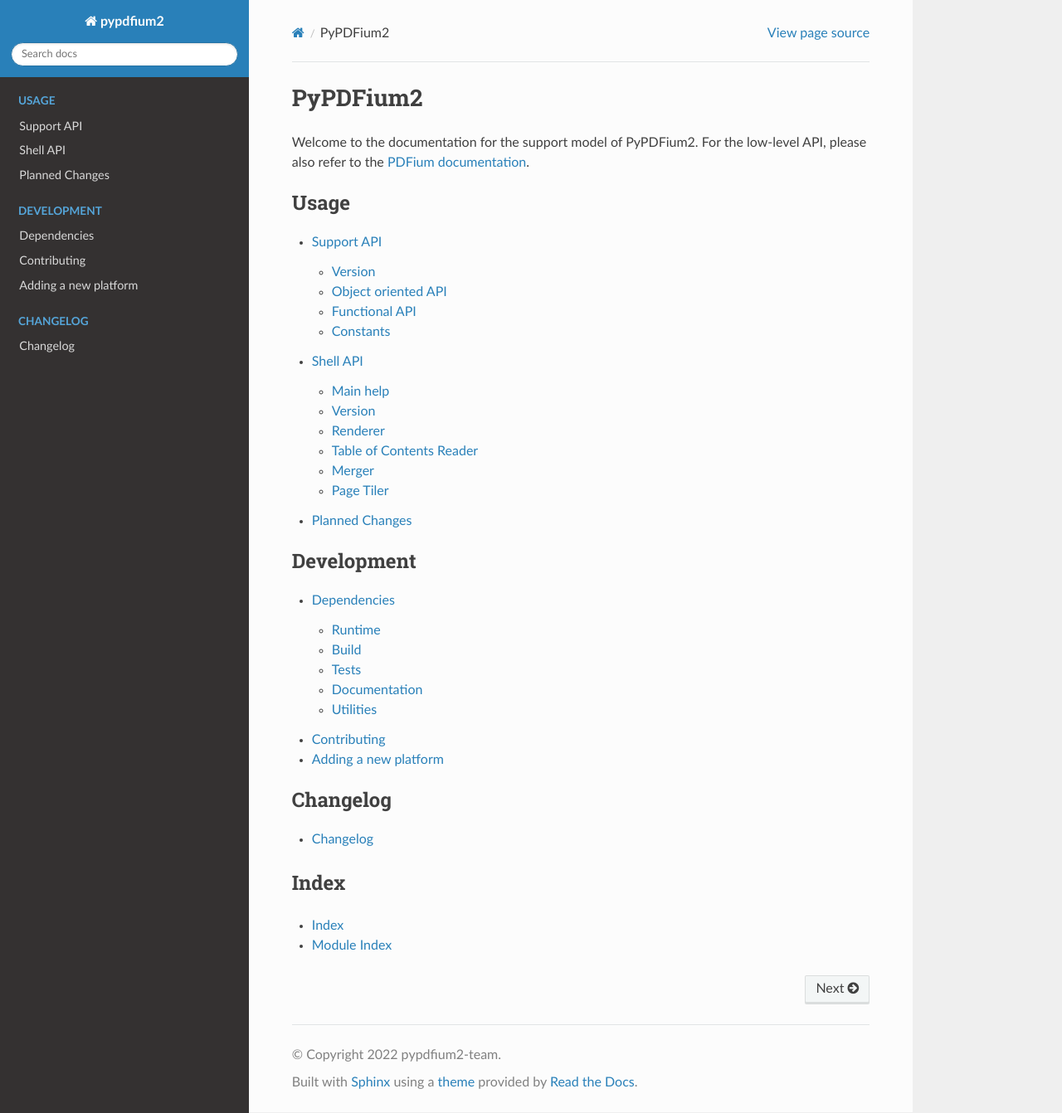
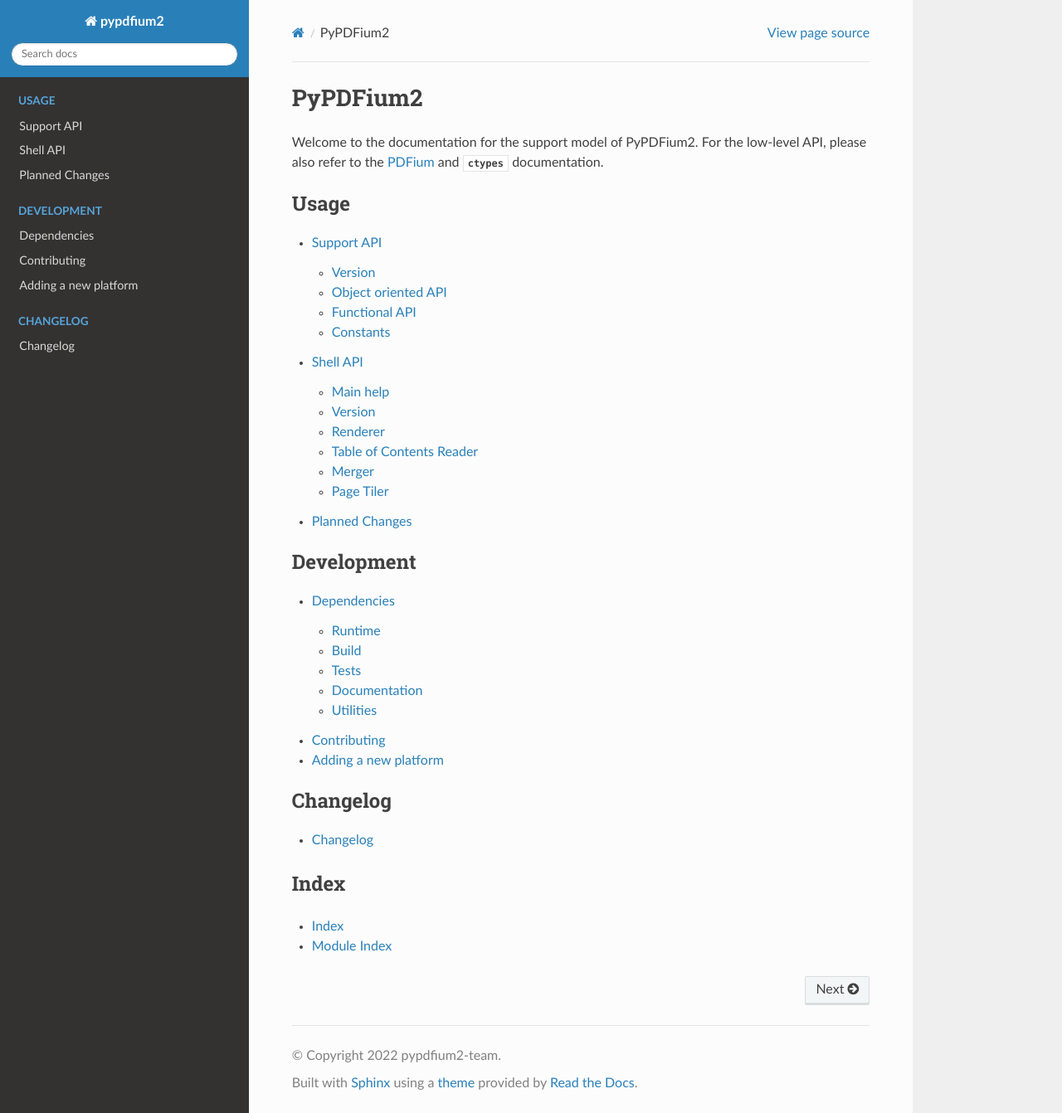
Before and after one commit to pypdfium2-team/pypdfium2, a Sphinx documentation site: the page built from docs/source/index.rst, in a window 1280 px wide and 1342 px high. Shown: the whole window at 83% size. Built offline with Sphinx 7.4.7 and the Read the Docs theme 2.0.0, drawn with Linux system fonts in a browser that asks for light colours.

Commit message:
docs/index: mention ctypes

```diff
--- a/docs/source/index.rst
+++ b/docs/source/index.rst
@@ -4,10 +4,10 @@
 PyPDFium2
 =========
 
-.. _PDFium documentation: https://developers.foxit.com/resources/pdf-sdk/c_api_reference_pdfium/group___f_p_d_f_i_u_m.html
+.. _PDFium: https://developers.foxit.com/resources/pdf-sdk/c_api_reference_pdfium/group___f_p_d_f_i_u_m.html
 
 Welcome to the documentation for the support model of PyPDFium2.
-For the low-level API, please also refer to the `PDFium documentation`_.
+For the low-level API, please also refer to the `PDFium`_ and :mod:`ctypes` documentation.
 
 
 .. toctree::
```
